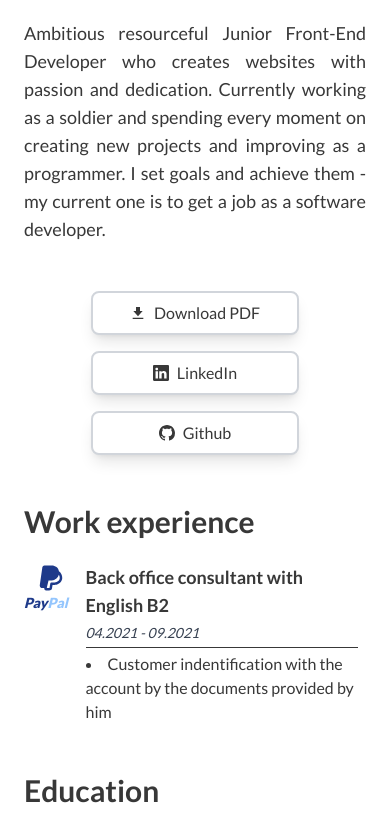
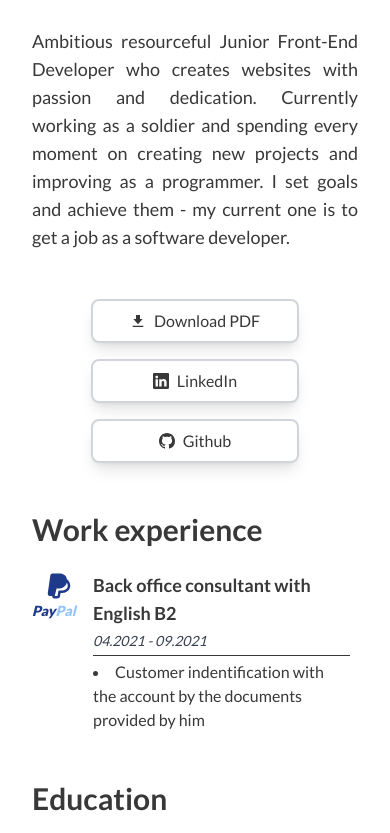
Before and after one commit to karolhas/CV, a React (Vite) app: page / in a window 390 px wide. Shown: the part 773-1606 px from the top of the page. Built offline with nearby package versions, Linux system fonts and the light colour scheme.

Commit message:
changed padding on mobile and tablets

```diff
--- a/src/App.tsx
+++ b/src/App.tsx
@@ -9,7 +9,7 @@ import Skills from "./components/Skills";
 
 function App() {
   return (
-    <div className="lg:grid-rows-8 p-6 lg:grid lg:min-h-screen lg:grid-cols-12 lg:content-center lg:gap-16">
+    <div className="lg:grid-rows-8 p-8 lg:grid lg:min-h-screen lg:grid-cols-12 lg:content-center lg:gap-16 lg:p-6">
       <div className="mb-12 lg:col-span-3 lg:col-start-1 lg:row-span-3 lg:row-start-1 lg:mb-0">
         <Photo />
       </div>
```
